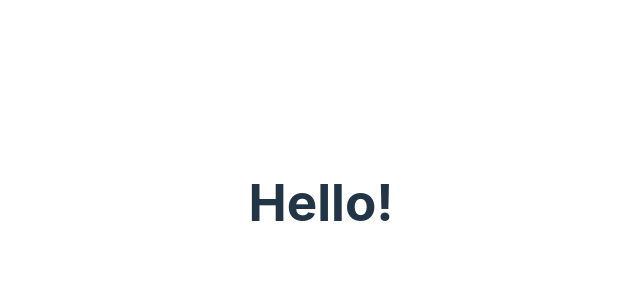
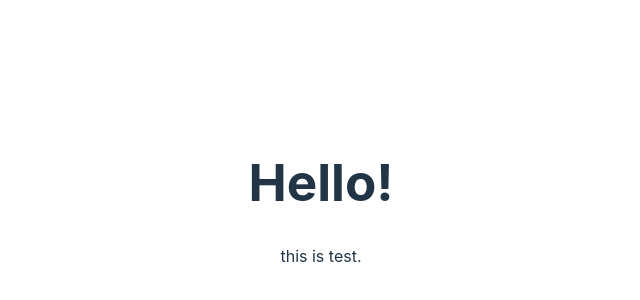
Before and after one commit to acu8/gratitude_journal, a React (Vite) app: page / in a window 1280 px wide. Shown: the part 198-498 px from the top of the page, without its empty margins (319-959 px from the left). Built offline with nearby package versions, Linux system fonts and the light colour scheme.

Commit message:
test done

```diff
--- a/src/App.tsx
+++ b/src/App.tsx
@@ -4,6 +4,7 @@
   return (
     <>
       <h1 data-testid="title">Hello!</h1>
+      <p>this is test.</p>
     </>
   );
 }
```
